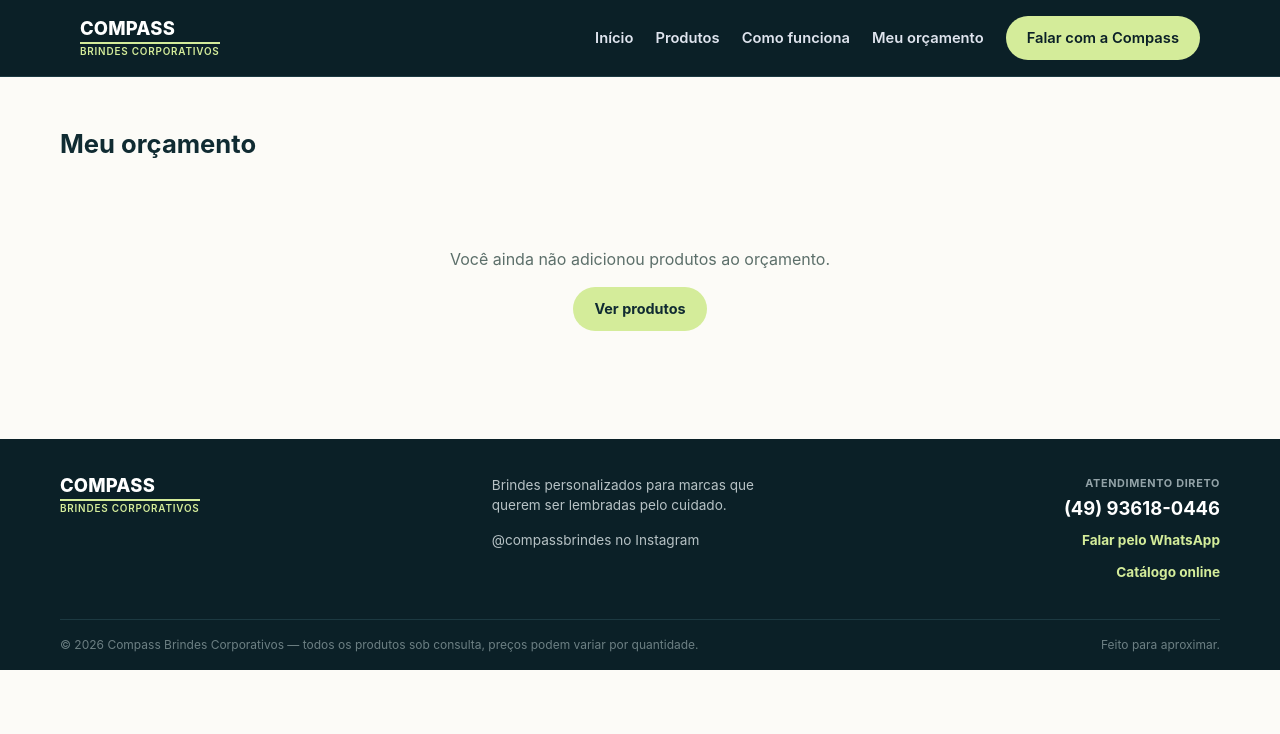
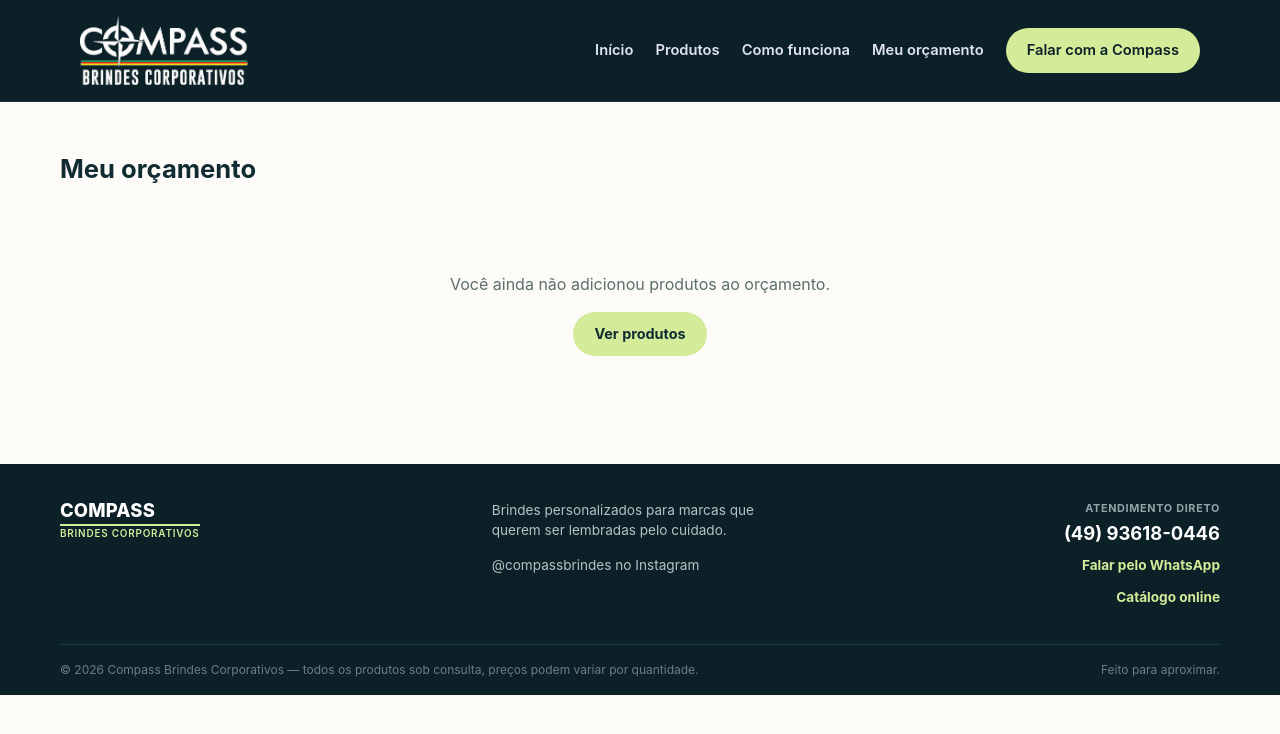
Before and after one commit to compassbrindes-stack/compass-brindes, a Next.js app: page /orcamento in a window 1280 px wide. Shown: the top 734 px of the page. Built offline with nearby package versions, Linux system fonts and the light colour scheme.

Commit message:
Update site-header.tsx

```diff
--- a/components/site-header.tsx
+++ b/components/site-header.tsx
@@ -1,3 +1,4 @@
+import Image from "next/image";
 import Link from "next/link";
 
 const WHATSAPP_NUMBER = process.env.NEXT_PUBLIC_WHATSAPP_NUMBER ?? "";
@@ -12,8 +13,14 @@ export function SiteHeader() {
     <header className="site-header">
       <div className="site-header__inner">
         <Link className="logo" href="/">
-          COMPASS
-          <span>Brindes corporativos</span>
+          <Image
+            src="/logo-compass.png"
+            alt="Compass Brindes Corporativos"
+            width={168}
+            height={69}
+            priority
+            className="logo-img"
+          />
         </Link>
         <nav className="main-nav">
           <Link href="/">Início</Link>
```
